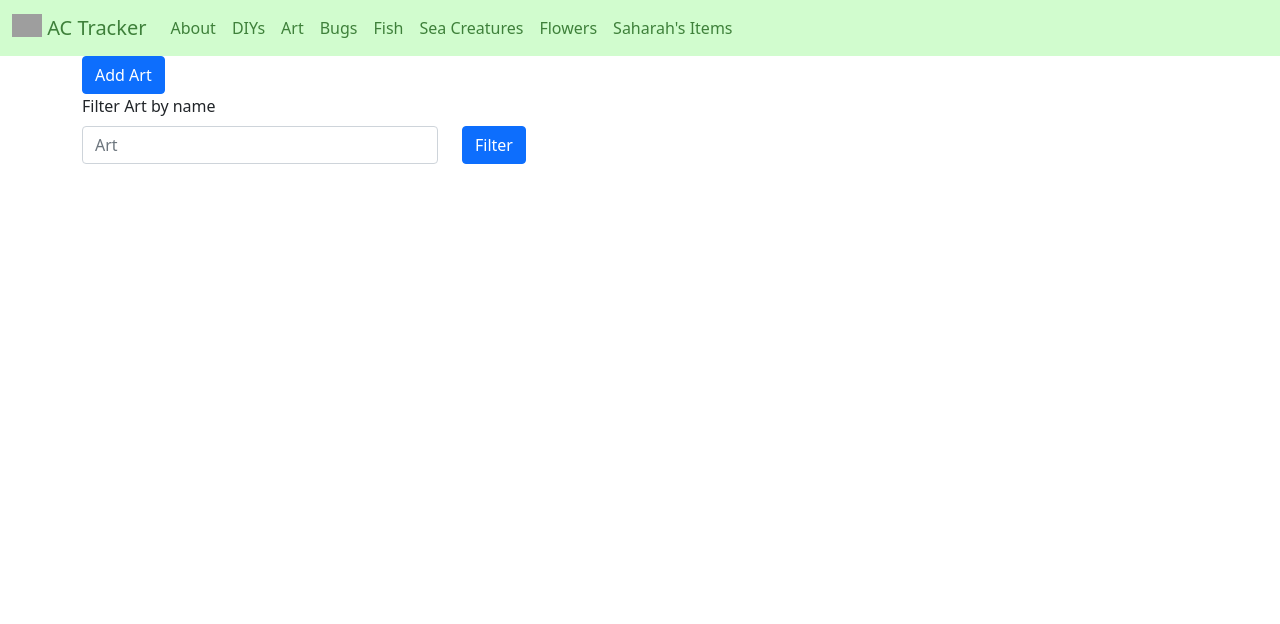
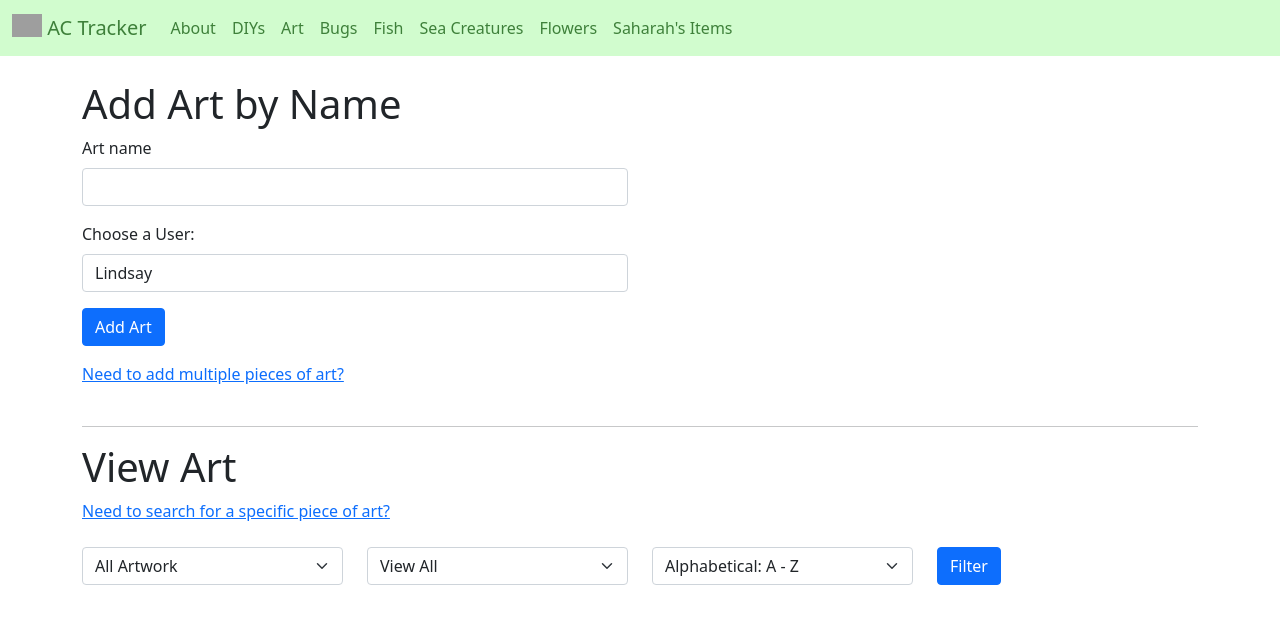
Before and after one commit to lindsaygoins/island-yourland, a Flask app: page /art in a window 1280 px wide. Shown: the top 624 px of the page. Run offline with Flask 2, Linux system fonts and the light colour scheme; grey boxes are pictures that could not be loaded.

Commit message:
Updated Artwork page

```diff
--- a/app.py
+++ b/app.py
@@ -25,13 +25,17 @@ def add_diys():
 def search_diys():
     return render_template("search_diys.html")
 
-@app.route('/art')
+@app.route('/art', methods=['GET', 'POST'])
 def art():
     return render_template("art.html")
 
 @app.route('/add_art', methods=['GET', 'POST'])
 def add_art():
     return render_template("add_art.html")
+
+@app.route('/search_art', methods=['GET', 'POST'])
+def search_art():
+    return render_template("search_art.html")
 
 @app.route('/bugs')
 def bugs():
--- a/templates/art.html
+++ b/templates/art.html
@@ -1,21 +1,69 @@
 {% extends "layouts/base.html" %}
 
 {% block body %}
-    <form action="{{ url_for('add_art') }}" method="GET">
+
+    <br>
+    <h6 class="display-6">Add Art by Name</h6>
+    <form action="{{ url_for('add_art') }}" method="POST">
         <div class="row">
-            <div class="col-2">
-                <button type="submit" class="btn btn-primary">Add Art</button>
+            <div class="col-6 mb-3">
+                <label for="art_name" class="form-label">Art name</label>
+                <input type="text" class="form-control" id="art_name" name="art_name" required>
             </div>
         </div>
+        <div class="row">
+            <div class="col-6 mb-3">
+                <label for="art_user" class="form-label">Choose a User:</label>
+                    <select class="form-control" id="art_user" name="art_user">
+                        <option value="lindsay">Lindsay</option>
+                        <option value="lyrics">Lyrics</option>
+                    </select>
+            </div>
+        </div>
+        <div class="mb-3">
+            <button type="submit" class="btn btn-primary">Add Art</button>
+        </div>
     </form>
+    <a href="{{ url_for('add_art') }}">Need to add multiple pieces of art?</a>
+
+    <br>
+    <br>
+    <hr />
+
+    <h6 class="display-6">View Art</h6>
+    <a href="{{ url_for('search_art') }}">Need to search for a specific piece of art?</a>
+
+    <br>
+    <br>
 
     <form action="{{ url_for('art') }}" method="POST">
-        <label for="filter_art_name" class="form-label">Filter Art by name</label>
+
         <div class="row">
-            <div class="col-4">
-                <input type="text" class="form-control" id="filter_art_name" name="filter_art_name" placeholder="Art">
+
+            <div class="col-3">
+                <select class="form-select" aria-label="Default select example">
+                    <option selected value="all">All Artwork</option>
+                    <option value="rug">Paintings</option>
+                    <option value="wallpaper">Statues</option>
+                </select>
             </div>
-            <div class="col-2">
+
+            <div class="col-3">
+                <select class="form-select" aria-label="Default select example">
+                    <option selected value="all">View All</option>
+                    <option value="lindsay">Lindsay</option>
+                    <option value="lyrics">Lyrics</option>
+                </select>
+            </div>
+
+            <div class="col-3">
+                <select class="form-select" aria-label="Default select example">
+                    <option selected value="A">Alphabetical: A - Z</option>
+                    <option value="Z">Alphabetical: Z - A</option>
+                </select>
+            </div>
+
+            <div class="mb-3 col-2">
                 <button type="submit" class="btn btn-primary">Filter</button>
             </div>
         </div>
```
Also changed, not shown: templates/add_art.html (+5 -16 lines), templates/search_art.html (added, +18 -0 lines).
